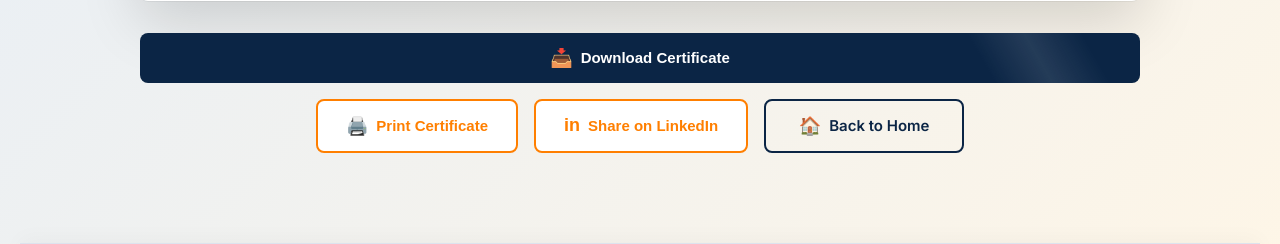
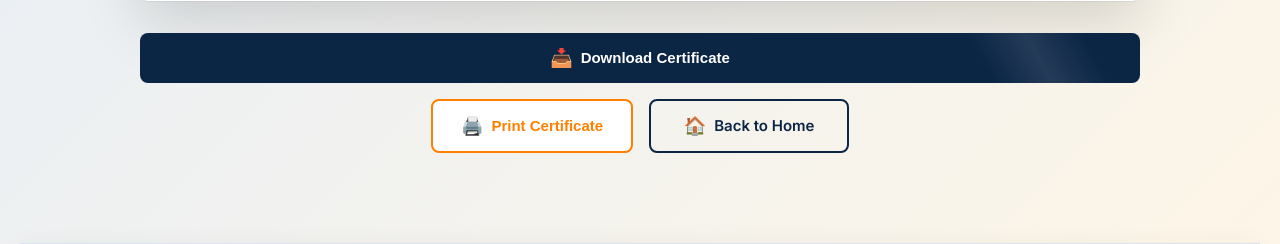
Before and after one commit to DavenBANKA/Conseilux_test, a Flask app: page /certificate in a window 1280 px wide. Shown: the part 1219-1463 px from the top of the page. Run offline with Flask 3, Linux system fonts and the light colour scheme; some libraries are stand-ins or nearby versions.

Commit message:
chore: remove LinkedIn share button

```diff
--- a/templates/certificate_premium.html
+++ b/templates/certificate_premium.html
@@ -106,10 +106,6 @@
       <button onclick="printCertificate()" class="btn btn-secondary">
         <span class="btn-icon">🖨️</span>
         Print Certificate
-      </button>
-      <button onclick="shareOnLinkedIn()" class="btn btn-secondary">
-        <span class="btn-icon">in</span>
-        Share on LinkedIn
       </button>
       <a href="/" class="btn btn-outline">
         <span class="btn-icon">🏠</span>
```
